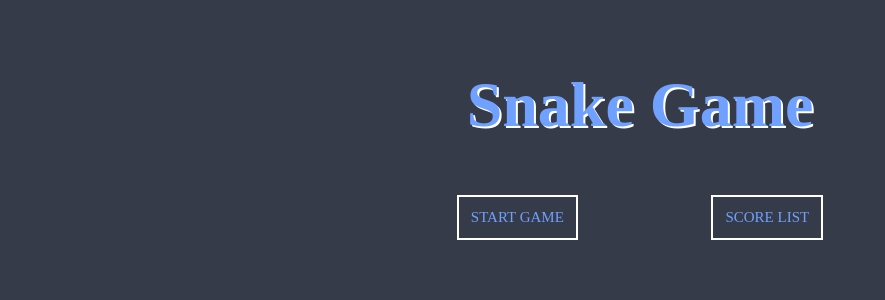
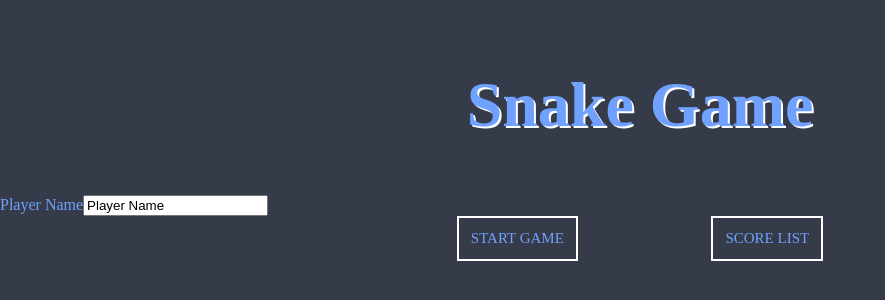
Before and after one commit to grzesiekS/snake-game, a React (Create React App) app: page / in a window 1280 px wide. Shown: the part 132-432 px from the top of the page, without its empty margins (0-885 px from the left). Built offline with nearby package versions, Linux system fonts and the light colour scheme; a web font is replaced by a local one.

Commit message:
Implement Input component in Splash

```diff
--- a/src/components/features/Splash/Splash.tsx
+++ b/src/components/features/Splash/Splash.tsx
@@ -1,14 +1,24 @@
-import React from 'react';
+import React, { useState } from 'react';
 import { Button } from '../../common/Button/Button';
 import { Title } from '../../common/Title/Title';
+import { Input } from '../../common/Input/Input';
 
 import styles from './Splash.module.scss';
 
-export const Splash: React.FC = ({}) => (
+export const Splash: React.FC = ({}) => {
+  const [playerName, setPlayerName] = useState('Player Name');
+
+  return (
     <div className={styles.container}>
       <Title
         text='Snake Game'
         type='large'
+      />
+      <Input
+        id='playerName'
+        labelText='Player Name'
+        value={playerName}
+        onChangeFunc={name => setPlayerName(name)}
       />
       <div className={styles.control}>
         <Button Type='Link' to='/game' text={'Start Game'} />
@@ -16,3 +26,4 @@ export const Splash: React.FC = ({}) => (
       </div>
     </div>
   );
+};
```
Lines whose indentation alone changed are shown as unchanged.
